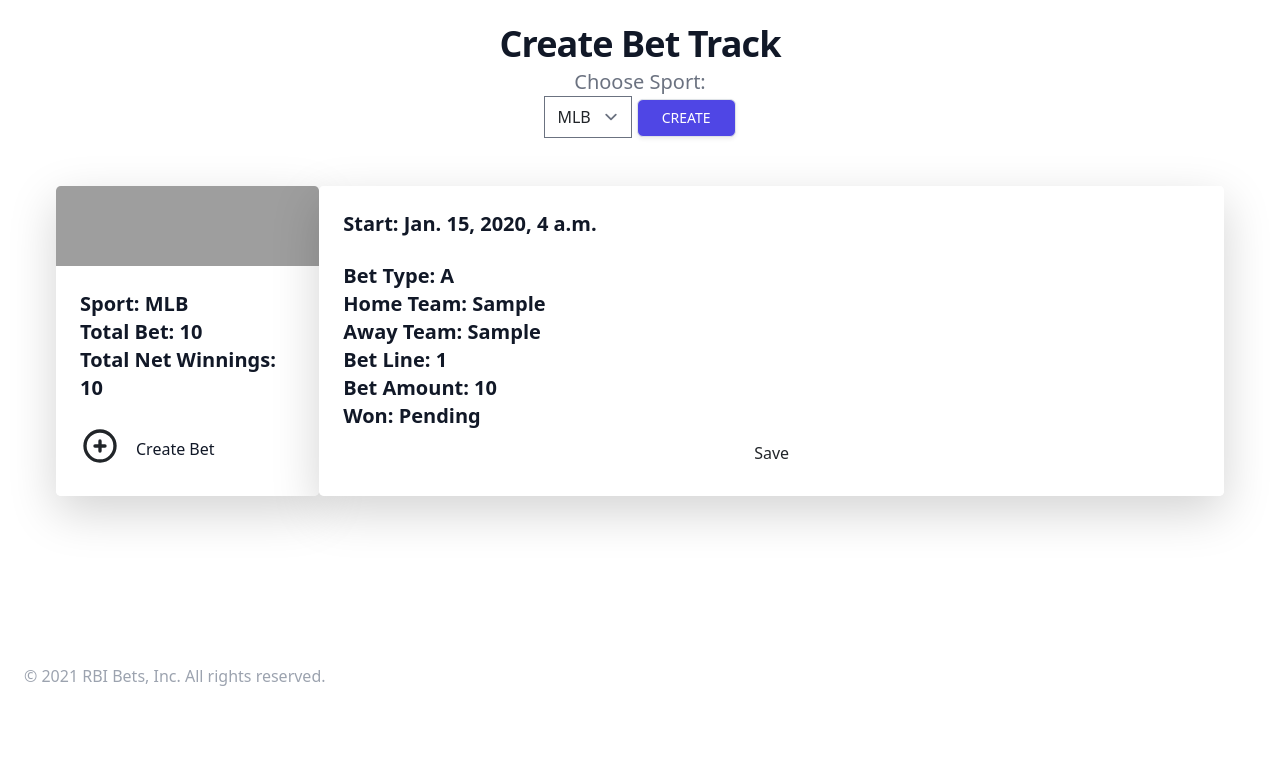
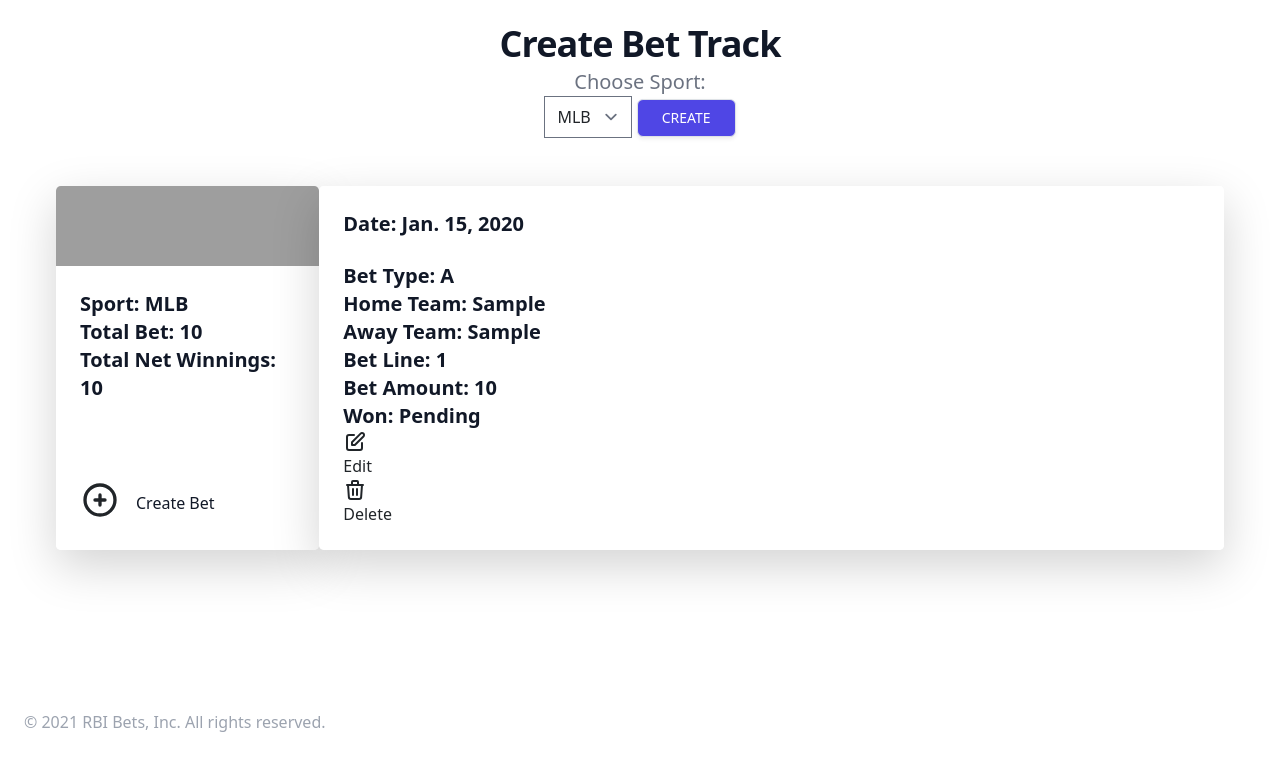
Before and after one commit to Cmosley/RPI_Bets, a Django app: page /bets/ in a window 1280 px wide. Shown: the part 64-846 px from the top of the page. Before the commit the page ends 750 px from the top, so only its background shows below. Run offline with Django 3.2, Linux system fonts and the light colour scheme; a user stored in the database is signed in; tables that the repository leaves empty hold one stand-in row (values such as "Sample post"); some libraries are stand-ins or nearby versions; grey boxes are pictures that could not be loaded.

Commit message:
edit/delete

```diff
--- a/main_app/models.py
+++ b/main_app/models.py
@@ -59,7 +59,7 @@ class Bet(models.Model):
     default=BET_TYPES[0][0]
   )
   user = models.ForeignKey(User, on_delete=models.CASCADE)
-  date = models.DateTimeField(auto_now=False, auto_now_add=False)
+  date = models.DateField(auto_now=False, auto_now_add=False)
   sport = models.CharField(
     max_length=3,
     choices=SPORTS,
--- a/main_app/templates/base.html
+++ b/main_app/templates/base.html
@@ -1,6 +1,5 @@
 {% load static %}
 {% load tailwind_tags %}
-    {% comment %} <form action="{% url 'add_bet' track.id %}" method="post"> {% endcomment %}
 
 <!DOCTYPE html>
 <html lang="en">
@@ -25,30 +24,6 @@
         <div class="flex justify-between h-16">
           <div class="flex">
             <div class="-ml-2 mr-2 flex items-center md:hidden">
-              <!-- Mobile menu button -->
-              <button type="button" class="inline-flex items-center justify-center p-2 rounded-md text-gray-400 hover:text-white hover:bg-gray-700 focus:outline-none focus:ring-2 focus:ring-inset focus:ring-white" aria-controls="mobile-menu" aria-expanded="false">
-                <span class="sr-only">Open main menu</span>
-                <!--
-                  Icon when menu is closed.
-
-                  Heroicon name: outline/menu
-
-                  Menu open: "hidden", Menu closed: "block"
-                -->
-                <svg class="block h-6 w-6" xmlns="http://www.w3.org/2000/svg" fill="none" viewBox="0 0 24 24" stroke="currentColor" aria-hidden="true">
-                  <path stroke-linecap="round" stroke-linejoin="round" stroke-width="2" d="M4 6h16M4 12h16M4 18h16" />
-                </svg>
-                <!--
-                  Icon when menu is open.
-
-                  Heroicon name: outline/x
-
-                  Menu open: "block", Menu closed: "hidden"
-                -->
-                <svg class="hidden h-6 w-6" xmlns="http://www.w3.org/2000/svg" fill="none" viewBox="0 0 24 24" stroke="currentColor" aria-hidden="true">
-                  <path stroke-linecap="round" stroke-linejoin="round" stroke-width="2" d="M6 18L18 6M6 6l12 12" />
-                </svg>
-              </button>
             </div>
             {% comment %} LOGO GOES HERE {% endcomment %}
             <div class="flex-shrink-0 flex items-center">
@@ -103,7 +78,7 @@
     </main>
 
     <footer class="bg-yellow">
-      <div class="max-w-7xl mx-auto py-12 px-4 sm:px-6 md:flex md:items-center md:justify-between lg:px-8">
+      <div class="max-w-7xl mx-auto py-12 px-4 sm:px-6 flex lg:px-8">
         <div class="mt-8 md:mt-0 md:order-1">
         <p class="text-center text-base text-gray-400">
         &copy; 2021 RBI Bets, Inc. All rights reserved.
--- a/main_app/templates/bets/index.html
+++ b/main_app/templates/bets/index.html
@@ -71,7 +71,7 @@
             <div class="flex-1">
                 {% comment %} on button press, append track_id input here {% endcomment %}
                 <p class="text-xl font-semibold text-gray-900">
-                  Start: {{bet.date}}
+                  Date: {{bet.date}}
                 </p>
                 <input type= value='start'>
                 <p class="text-xl font-semibold text-gray-900">
@@ -93,7 +93,18 @@
                   Won: {{bet.won}}
                 </p>
             </div>
-          <input type="submit" value="Save" class="btn">
+          <a href="{% url 'bet_update' bet.id %}">
+          <svg xmlns="http://www.w3.org/2000/svg" class="h-6 w-6" fill="none" viewBox="0 0 24 24" stroke="currentColor">
+          <path stroke-linecap="round" stroke-linejoin="round" stroke-width="2" d="M11 5H6a2 2 0 00-2 2v11a2 2 0 002 2h11a2 2 0 002-2v-5m-1.414-9.414a2 2 0 112.828 2.828L11.828 15H9v-2.828l8.586-8.586z" />
+          </svg>
+          Edit
+          </a>
+
+          <a href="{% url 'bet_delete' bet.id %}">
+          <svg xmlns="http://www.w3.org/2000/svg" class="h-6 w-6" fill="none" viewBox="0 0 24 24" stroke="currentColor">
+          <path stroke-linecap="round" stroke-linejoin="round" stroke-width="2" d="M19 7l-.867 12.142A2 2 0 0116.138 21H7.862a2 2 0 01-1.995-1.858L5 7m5 4v6m4-6v6m1-10V4a1 1 0 00-1-1h-4a1 1 0 00-1 1v3M4 7h16" />
+          </svg>Delete
+          </a>
           </div>
       {% endfor %}
 
--- a/main_app/templates/registration/signup.html
+++ b/main_app/templates/registration/signup.html
@@ -10,7 +10,8 @@
 <form method="post" action="{% url 'signup' %}">
   {% csrf_token %}
   {{ form.as_p }}
-  <input type="submit" class="btn btn-blue" value="signup">
+  <button type="button" class="relative inline-flex items-center px-4 py-2 border border-transparent shadow-sm text-sm font-medium rounded-md text-white bg-indigo-500 hover:bg-indigo-600 focus:outline-none focus:ring-2 focus:ring-offset-2 focus:ring-offset-gray-800 focus:ring-indigo-500" value="signup">
+  </button>
 </form>
 
 {% endblock %}
--- a/main_app/urls.py
+++ b/main_app/urls.py
@@ -6,9 +6,10 @@ urlpatterns = [
     path('sports/', views.sports, name='sports'),
     path('bets/', views.bets_index, name='index'),
     path('bets/add_track', views.add_track, name='add_track'),
-    # path('bets/create', views.add_bet, name='add_bet'),
     path('bets/track', views.bets_track, name='bet_track'),
     path('bets/create', views.BetCreate.as_view(), name='bets_create'),
+    path('bets/<int:pk>/update/', views.BetUpdate.as_view(), name='bet_update'),
+    path('bets/<int:pk>/delete/', views.BetDelete.as_view(), name='bet_delete'),
     path('bettrack/create', views.BetTrackCreate.as_view(), name='bettrack_create'),
     # accounts
     path('accounts/signup/', views.signup, name='signup')
--- a/main_app/views.py
+++ b/main_app/views.py
@@ -124,6 +124,14 @@ class BetCreate(LoginRequiredMixin, CreateView, ):
     form.instance.user = self.request.user
     return super().form_valid(form)
 
+class BetUpdate(LoginRequiredMixin, UpdateView):
+  model = Bet
+  fields = ['won']
+
+class BetDelete(LoginRequiredMixin, DeleteView):
+  model = Bet
+  success_url = '/bets/'
+
 
 def signup(request):
   error_message = ''
--- a/theme/static/css/dist/styles.css
+++ b/theme/static/css/dist/styles.css
@@ -865,6 +865,9 @@ select {
 .mb-4 {
 	margin-bottom: 1rem;
 }
+.mt-4 {
+	margin-top: 1rem;
+}
 .block {
 	display: block;
 }
@@ -1092,6 +1095,10 @@ select {
 	--tw-bg-opacity: 1;
 	background-color: rgba(249, 250, 251, var(--tw-bg-opacity));
 }
+.bg-red-500 {
+	--tw-bg-opacity: 1;
+	background-color: rgba(239, 68, 68, var(--tw-bg-opacity));
+}
 .object-cover {
 	-o-object-fit: cover;
 	   object-fit: cover;
@@ -1341,6 +1348,10 @@ select {
 	--tw-bg-opacity: 1;
 	background-color: rgba(249, 250, 251, var(--tw-bg-opacity));
 }
+.hover\:bg-red-600:hover {
+	--tw-bg-opacity: 1;
+	background-color: rgba(220, 38, 38, var(--tw-bg-opacity));
+}
 .hover\:text-white:hover {
 	--tw-text-opacity: 1;
 	color: rgba(255, 255, 255, var(--tw-text-opacity));
@@ -1376,6 +1387,10 @@ select {
 	--tw-ring-opacity: 1;
 	--tw-ring-color: rgba(99, 102, 241, var(--tw-ring-opacity));
 }
+.focus\:ring-red-500:focus {
+	--tw-ring-opacity: 1;
+	--tw-ring-color: rgba(239, 68, 68, var(--tw-ring-opacity));
+}
 .focus\:ring-offset-2:focus {
 	--tw-ring-offset-width: 2px;
 }
@@ -1612,6 +1627,10 @@ select {
 		display: block;
 	}
 
+	.lg\:flex {
+		display: flex;
+	}
+
 	.lg\:hidden {
 		display: none;
 	}
```
Also changed, not shown: main_app/templates/main_app/bet_confirm_delete.html (added, +22 -0 lines), main_app/templates/main_app/bet_form.html (+6 -2 lines), README.md (added), main_app/migrations/0004_alter_bet_date.py (added).
